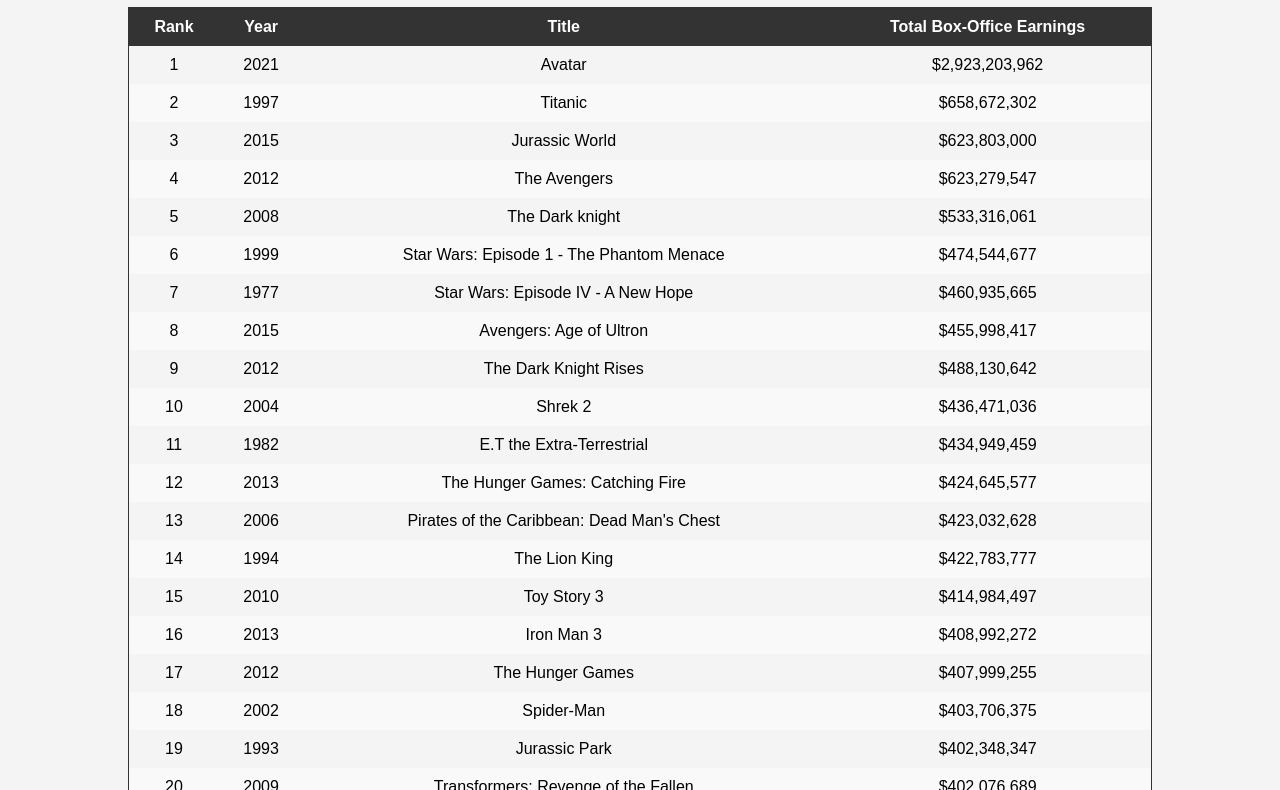
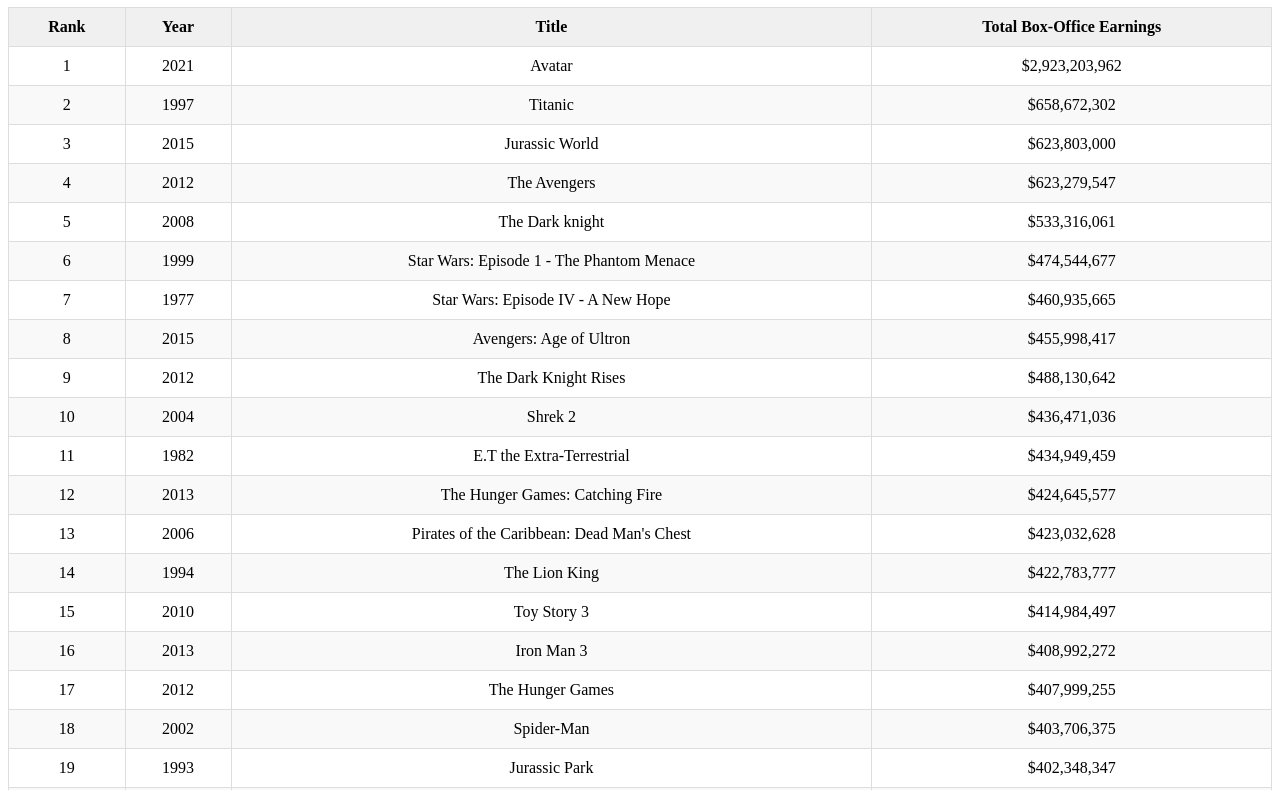
Before and after one commit to aawi05-ITvarsity/-Module-1-Assessment-4-, a plain HTML site: page Assessment 4- Top 25 grossing movies of all time.html in a window 1280 px wide. Shown: the part 73-863 px from the top of the page. Drawn offline with Linux system fonts and the light colour scheme.

Commit message:
Table updated and modified

```diff
--- a/Assessment 4- Top 25 grossing movies of all time.html
+++ b/Assessment 4- Top 25 grossing movies of all time.html
@@ -9,13 +9,16 @@
 <body>
     <h1>Top 25 Highest Grossing Movies of All Time</h1>
 
-    <table>
+    <table class="movie-table">
+        <thead>
             <tr>
-            <th>Rank</th>
-            <th>Year</th>
-            <th>Title</th>
-            <th>Total Box-Office Earnings</th>
+                <th scope="col">Rank</th>
+                <th scope="col">Year</th>
+                <th scope="col">Title</th>
+                <th scope="col">Total Box-Office Earnings</th>
             </tr>
+        </thead>
+        <tbody>
             <tr>
                 <td>1</td>
                 <td>2021</td>
@@ -166,6 +169,7 @@
                 <td>The Lord of the Rings: The Return of the King</td>
                 <td>$377,019,252</td>
             </tr>
+        </tbody>
     </table>
 </body>
 </html>
--- a/styles.css
+++ b/styles.css
@@ -1,33 +1,22 @@
-body {
-    font-family: Arial, sans-serif;
-    background-color: #f4f4f4;
-    margin: 0;
-    padding: 0;
+.movie-table {
+    border-collapse: collapse;
+    width: 100%;
 }
 
-h1 {
-    text-align: center;
-    color: #333;
-}
-
-table {
-    width: 80%;
-    margin: 20px auto;
-    border-collapse: collapse;
-    border: 1px solid #333;
-    text-align: center;
-}
-
-th, td {
+.movie-table th, .movie-table td {
+    border: 1px solid #ddd;
     padding: 10px;
     text-align: center;
 }
 
-th {
-    background-color: #333;
-    color: #fff;
+.movie-table th {
+    background-color: #f0f0f0;
 }
 
-tr:nth-child(odd) {
+.movie-table tr:nth-child(even) {
     background-color: #f9f9f9;
 }
+
+.movie-table tr:hover {
+    background-color: #ccc;
+}
```
Lines whose indentation alone changed are shown as unchanged.
